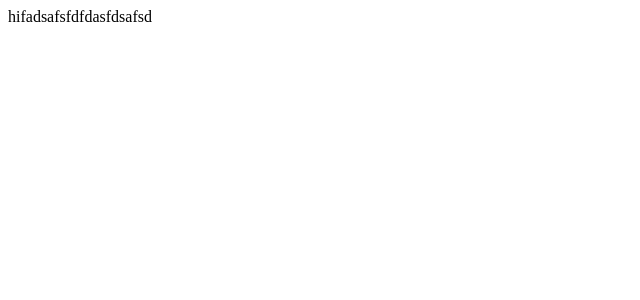
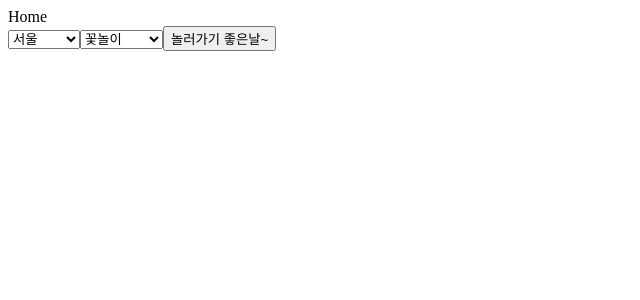
Before and after one commit to Seobeomsu/2023_Open_Source_Project, a React (Vite) app in the folder frontend/: page /Home in a window 1280 px wide. Shown: the top 300 px of the page, without its empty margins (0-640 px from the left). Built offline with nearby package versions, Linux system fonts and the light colour scheme.

Commit message:
Add : Selectbox

```diff
--- a/frontend/src/App.jsx
+++ b/frontend/src/App.jsx
@@ -1,11 +1,21 @@
-import React from "react"
+import React from "react";
+import { BrowserRouter, Routes, Route } from 'react-router-dom';
+import Login from "./pages/Login";
+import Home from "./pages/Home";
+import Intro from "./pages/Intro";
+import GoodDay from "./pages/GoodDay";
 
 function App() {
 
   return (
-    <>
-      hifadsafsfdfdasfdsafsd
-    </>
+    <BrowserRouter>
+      <Routes>
+        <Route path="/" element={<Intro/>}></Route>
+        <Route path="/Login" element={<Login/>}></Route>
+        <Route path="/Home" element={<Home/>}></Route>
+        <Route path="/GoodDay" element={<GoodDay/>}></Route>
+      </Routes>
+    </BrowserRouter>
   )
 }
 
--- /dev/null
+++ b/frontend/src/components/LegionSelectbox.jsx
@@ -0,0 +1,26 @@
+import React from 'react'
+
+const OPTIONS = [
+  { value : "1",name:"서울"},
+  { value : "2",name:"경기도"},
+  { value : "3",name:"충청북도"},
+  { value : "4",name:"충청북도"},
+  { value : "5",name:"전라남도"},
+  { value : "6",name:"전라북도"},
+  { value : "7",name:"경상남도"},
+  { value : "8",name:"경상북도"},
+  { value : "9",name:"강원도"},
+  { value : "10",name:"제주도"},
+]
+
+
+export default function LegionSelectbox(props) {
+  return (
+		<select>
+      {OPTIONS.map((item)=>(
+        <option value={item.value} key={item.value}>{item.name}
+        </option>
+      ))}
+		</select>
+  )
+}
--- /dev/null
+++ b/frontend/src/components/LeisureSelectbox.jsx
@@ -0,0 +1,22 @@
+import React from 'react'
+
+const OPTIONS = [
+  { value : "1",name:"꽃놀이"},
+  { value : "2",name:"바다"},
+  { value : "3",name:"캠핑"},
+  { value : "4",name:"그거"},
+  { value : "5",name:"스키or보드"},
+  { value : "6",name:"별관측"},
+]
+
+
+export default function LeisureSelectbox(props) {
+  return (
+		<select>
+      {OPTIONS.map((item)=>(
+        <option value={item.value} key={item.value}>{item.name}
+        </option>
+      ))}
+		</select>
+  )
+}
--- /dev/null
+++ b/frontend/src/pages/GoodDay.jsx
@@ -0,0 +1,7 @@
+import React from 'react'
+
+export default function GoodDay() {
+  return (
+    <div>GoodDay</div>
+  )
+}
```
